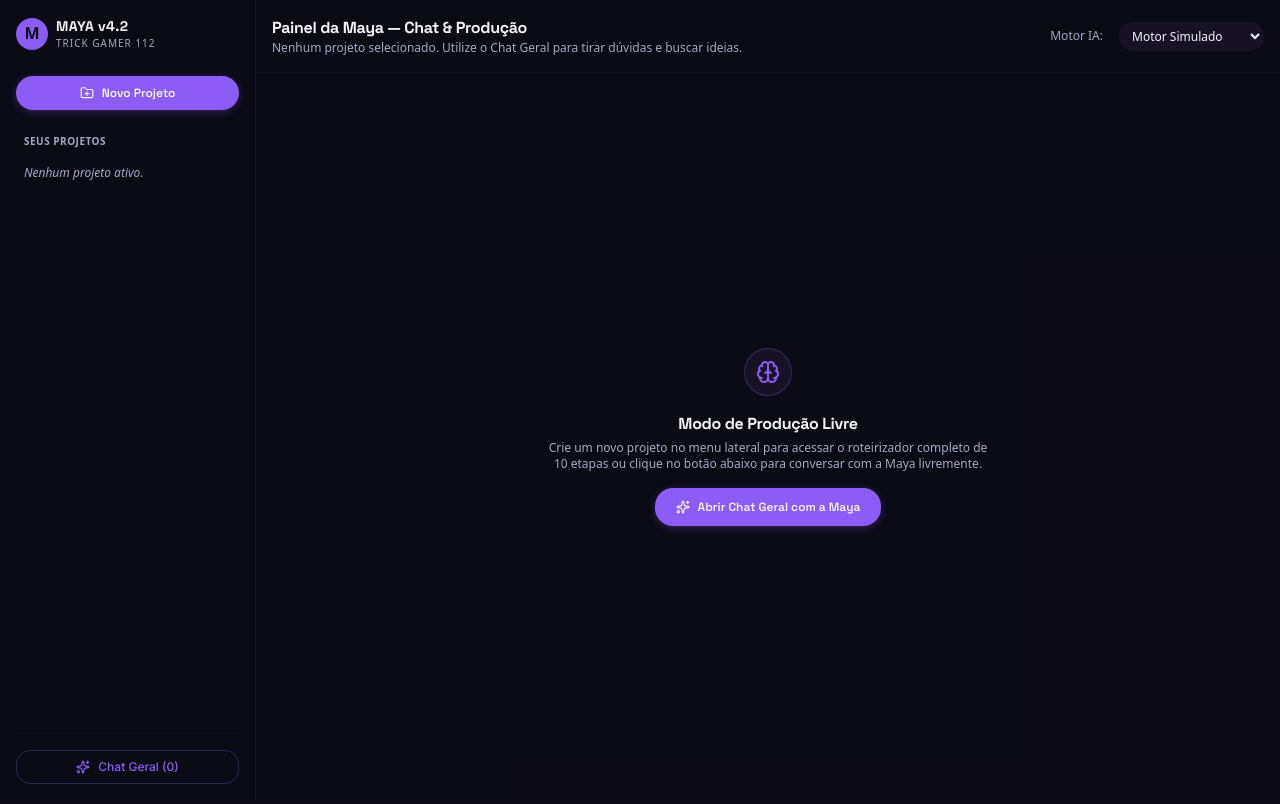
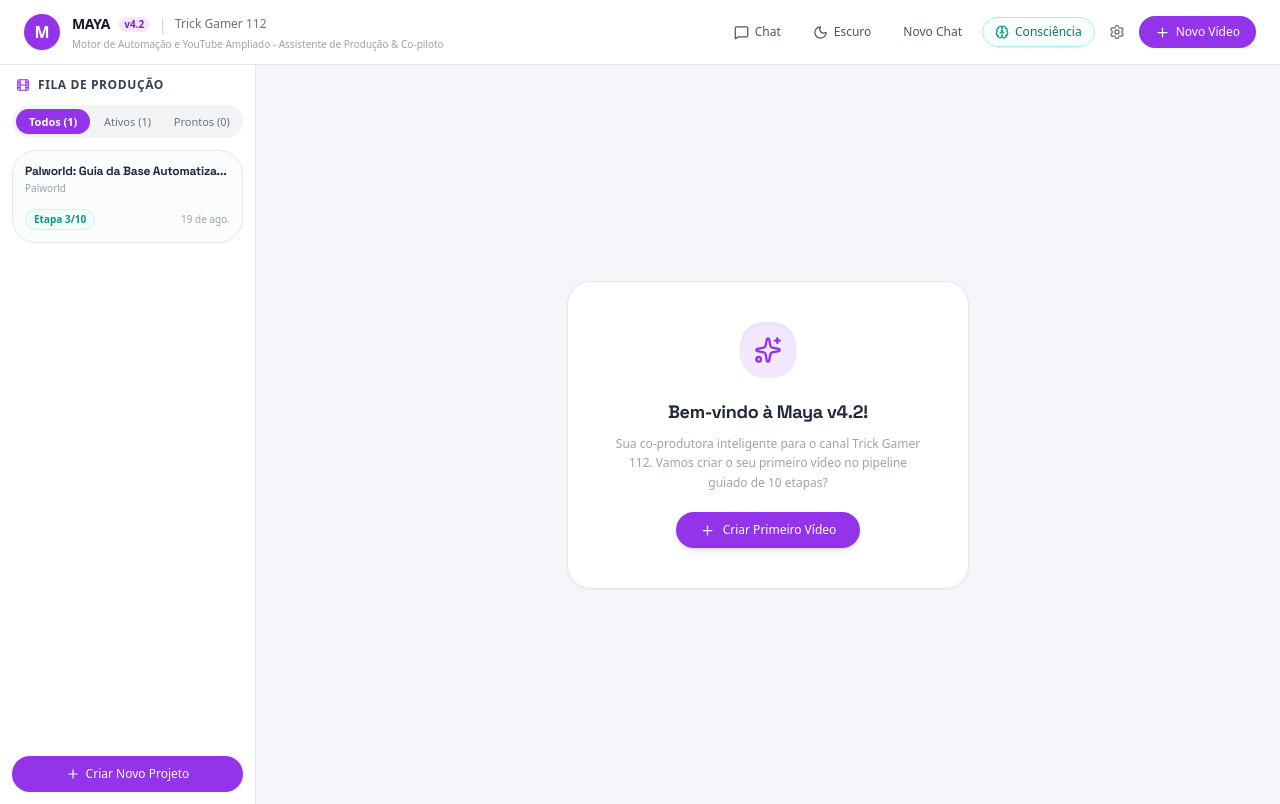
Before and after one commit to PatrickCaramico/Maya_IA, a React (Vite) app: page / in a window 1280 px wide. Built offline with nearby package versions, Linux system fonts and the light colour scheme.

Commit message:
fix: resolve ts6133 no App.tsx mantendo layout claro

```diff
--- a/src/App.tsx
+++ b/src/App.tsx
@@ -3,7 +3,17 @@ import type { Project, EtapaNumero, ConversationAttachment } from './types/proje
 import type { ConscienceData } from './types/conscience';
 import { DEFAULT_AI_SETTINGS, generateMayaChatReply, generateMayaStageContent, type AISettings } from './engine/aiService';
 import { ProductionChatModal } from './components/chat/ProductionChatModal';
-import { Sparkles, FolderPlus, Brain, Play } from 'lucide-react';
+import {
+  Sparkles,
+  Plus,
+  MessageSquare,
+  Moon,
+  Sun,
+  Settings,
+  Brain,
+  Film,
+  Play
+} from 'lucide-react';
 
 const initialConscience: ConscienceData = {
   canal: {
@@ -18,14 +28,50 @@ const initialConscience: ConscienceData = {
 } as any;
 
 export const App: React.FC = () => {
-  const [projects, setProjects] = useState<Project[]>([]);
+  const [projects, setProjects] = useState<Project[]>([
+    {
+      id: 'proj_palworld_01',
+      nome: 'Palworld: Guia da Base Automatiza...',
+      jogo: 'Palworld',
+      etapaAtual: 3,
+      dataCriacao: '19 de ago.',
+      briefingInicial: {
+        ideiaCentral: 'Guia de Base Automatizada em Palworld',
+        objetivoVideo: 'Alta retenção e engajamento'
+      },
+      etapas: {
+        1: { id: 1, nome: 'Briefing', status: 'aprovado', output: 'Briefing concluído', conversation: [] },
+        2: { id: 2, nome: 'Ângulo & Premissa', status: 'aprovado', output: 'Ângulo definido', conversation: [] },
+        3: { id: 3, nome: 'Títulos (CTR)', status: 'em_andamento', output: '', conversation: [] },
+        4: { id: 4, nome: 'Thumbnails', status: 'bloqueado', output: '', conversation: [] },
+        5: { id: 5, nome: 'Roteiro & Retenção', status: 'bloqueado', output: '', conversation: [] },
+        6: { id: 6, nome: 'Gravação & OBS', status: 'bloqueado', output: '', conversation: [] },
+        7: { id: 7, nome: 'Edição & Cortes', status: 'bloqueado', output: '', conversation: [] },
+        8: { id: 8, nome: 'SEO & Descrição', status: 'bloqueado', output: '', conversation: [] },
+        9: { id: 9, nome: 'Checklist de Lançamento', status: 'bloqueado', output: '', conversation: [] },
+        10: { id: 10, nome: 'Análise Pós-Vídeo', status: 'bloqueado', output: '', conversation: [] }
+      }
+    } as any
+  ]);
+
   const [activeProjectId, setActiveProjectId] = useState<string | null>(null);
   const [selectedStage, setSelectedStage] = useState<EtapaNumero>(1);
   const [aiSettings, setAiSettings] = useState<AISettings>(DEFAULT_AI_SETTINGS);
   const [conscience] = useState<ConscienceData>(initialConscience);
 
-  // Armazena mensagens do Chat Geral quando não há projeto selecionado
-  const [generalChatMessages, setGeneralChatMessages] = useState<
+  // Estados Visuais e Temas
+  const [isDarkMode, setIsDarkMode] = useState(false);
+  const [activeTab, setActiveTab] = useState<'todos' | 'ativos' | 'prontos'>('todos');
+
+  // Modais
+  const [isChatOpen, setIsChatOpen] = useState(false);
+  const [_isConscienceOpen, setIsConscienceOpen] = useState(false);
+  const [isSettingsOpen, setIsSettingsOpen] = useState(false);
+  const [isGenerating, setIsGenerating] = useState(false);
+  const [feedbackInput, setFeedbackInput] = useState('');
+
+  // Mensagens do Chat Geral
+  const [_generalChatMessages, setGeneralChatMessages] = useState<
     Array<{
       id: string;
       role: 'user' | 'maya';
@@ -35,17 +81,9 @@ export const App: React.FC = () => {
     }>
   >([]);
 
-  // Modais e Loadings
-  const [isChatOpen, setIsChatOpen] = useState(false);
-  const [isGenerating, setIsGenerating] = useState(false);
-  const [feedbackInput, setFeedbackInput] = useState('');
-
   const currentProject = projects.find((p) => p.id === activeProjectId) || null;
 
-  /**
-   * Criação de novo projeto ajustado aos seus tipos exatos
-   */
-  const handleCreateProject = () => {
+  const handleCreateNewVideo = () => {
     const nome = prompt('Nome do novo vídeo/projeto:');
     if (!nome) return;
     const jogo = prompt('Nome do jogo (ex: Minecraft, Palworld):') || 'Geral';
@@ -55,7 +93,6 @@ export const App: React.FC = () => {
       nome,
       jogo,
       etapaAtual: 1,
-      dataCriacao: new Date().toISOString(),
       briefingInicial: {
         ideiaCentral: nome,
         objetivoVideo: 'Gerar engajamento e alta retenção'
@@ -78,16 +115,12 @@ export const App: React.FC = () => {
     setActiveProjectId(newProject.id);
   };
 
-  /**
-   * Processa o envio no Chat
-   */
   const handleSendChatMessage = async (
     text: string,
     attachments: ConversationAttachment[]
   ): Promise<string> => {
     setIsGenerating(true);
 
-   // Fallback seguro de projeto quando nenhum estiver ativo
     const generalProjectFallback: Project = {
       id: 'chat_geral',
       nome: 'Conversa Geral com a Maya',
@@ -155,9 +188,6 @@ export const App: React.FC = () => {
     }
   };
 
-  /**
-   * Gera conteúdo da etapa usando o campo 'output'
-   */
   const handleGenerateStageContent = async () => {
     if (!currentProject) return;
     setIsGenerating(true);
@@ -195,9 +225,6 @@ export const App: React.FC = () => {
     }
   };
 
-  /**
-   * Limpa a conversa
-   */
   const handleResetConversation = () => {
     if (currentProject) {
       setProjects((prev) =>
@@ -223,80 +250,85 @@ export const App: React.FC = () => {
   const currentStageData = currentProject?.etapas[selectedStage];
 
   return (
-    <div className="flex h-screen bg-void text-frost overflow-hidden font-sans">
-      {/* Sidebar Lateral */}
-      <aside className="w-64 border-r border-nebula bg-void/90 flex flex-col justify-between p-4">
-        <div className="space-y-6">
-          <div className="flex items-center gap-2">
-            <div className="w-8 h-8 rounded-xl bg-pulse flex items-center justify-center font-bold text-void">M</div>
-            <div>
-              <h1 className="font-bold text-sm tracking-wide">MAYA v4.2</h1>
-              <p className="text-[10px] text-secondary uppercase tracking-widest">Trick Gamer 112</p>
+    <div className={`min-h-screen font-sans ${isDarkMode ? 'bg-[#0f0f15] text-white' : 'bg-[#f4f6fb] text-gray-800'}`}>
+
+      {/* NAVEGAÇÃO SUPERIOR */}
+      <header className={`border-b px-6 py-3 flex items-center justify-between transition-colors ${
+        isDarkMode ? 'bg-[#161622] border-gray-800' : 'bg-white border-gray-200'
+      }`}>
+        <div className="flex items-center gap-3">
+          <div className="w-9 h-9 rounded-full bg-purple-600 text-white flex items-center justify-center font-bold text-base shadow-sm">
+            M
+          </div>
+          <div>
+            <div className="flex items-center gap-2">
+              <span className="font-bold text-sm tracking-tight text-gray-900 dark:text-white">MAYA</span>
+              <span className="text-[10px] bg-purple-100 text-purple-700 px-1.5 py-0.2 rounded font-semibold">v4.2</span>
+              <span className="text-gray-300 dark:text-gray-600">|</span>
+              <span className="text-xs text-gray-500 font-medium">Trick Gamer 112</span>
             </div>
-          </div>
-
-          <button
-            onClick={handleCreateProject}
-            className="w-full btn-primary text-xs py-2 px-3 flex items-center justify-center gap-2"
-          >
-            <FolderPlus size={14} />
-            <span>Novo Projeto</span>
-          </button>
-
-          <div className="space-y-1">
-            <p className="text-[10px] uppercase tracking-wider text-secondary px-2 font-semibold">Seus Projetos</p>
-            <div className="max-h-60 overflow-y-auto space-y-1">
-              {projects.length === 0 ? (
-                <p className="text-xs text-secondary px-2 py-3 italic">Nenhum projeto ativo.</p>
-              ) : (
-                projects.map((p) => (
-                  <button
-                    key={p.id}
-                    onClick={() => setActiveProjectId(p.id)}
-                    className={`w-full text-left px-3 py-2 rounded-xl text-xs flex items-center justify-between transition-colors ${
-                      p.id === activeProjectId ? 'bg-nebula border border-pulse/40 text-frost' : 'text-secondary hover:bg-nebula/50'
-                    }`}
-                  >
-                    <span className="truncate">{p.nome}</span>
-                    <span className="text-[10px] bg-void px-1.5 py-0.5 rounded text-secondary">E{p.etapaAtual}</span>
-                  </button>
-                ))
-              )}
-            </div>
+            <p className="text-[10px] text-gray-400">Motor de Automação e YouTube Ampliado - Assistente de Produção & Co-piloto</p>
           </div>
         </div>
 
-        <div className="space-y-2 border-t border-nebula pt-4">
+        <div className="flex items-center gap-2">
           <button
             onClick={() => setIsChatOpen(true)}
-            className="w-full btn-ghost text-xs py-2 px-3 flex items-center justify-center gap-2 border border-pulse/30 text-pulse hover:bg-pulse/10"
+            className="flex items-center gap-1.5 text-xs font-medium px-3 py-1.5 rounded-lg hover:bg-gray-100 dark:hover:bg-gray-800 text-gray-600 dark:text-gray-300"
           >
-            <Sparkles size={14} />
-            <span>{currentProject ? 'Chat do Projeto' : `Chat Geral (${generalChatMessages.length})`}</span>
+            <MessageSquare size={15} />
+            <span>Chat</span>
+          </button>
+
+          <button
+            onClick={() => setIsDarkMode(!isDarkMode)}
+            className="flex items-center gap-1.5 text-xs font-medium px-3 py-1.5 rounded-lg hover:bg-gray-100 dark:hover:bg-gray-800 text-gray-600 dark:text-gray-300"
+          >
+            {isDarkMode ? <Sun size={15} /> : <Moon size={15} />}
+            <span>{isDarkMode ? 'Claro' : 'Escuro'}</span>
+          </button>
+
+          <button
+            onClick={() => { setActiveProjectId(null); setIsChatOpen(true); }}
+            className="text-xs font-medium px-3 py-1.5 rounded-lg hover:bg-gray-100 dark:hover:bg-gray-800 text-gray-600 dark:text-gray-300"
+          >
+            Novo Chat
+          </button>
+
+          <button
+            onClick={() => setIsConscienceOpen(true)}
+            className="flex items-center gap-1.5 text-xs font-medium px-3 py-1.5 rounded-full border border-teal-200 bg-teal-50/50 text-teal-700 hover:bg-teal-100/60 transition-colors"
+          >
+            <Brain size={14} className="text-teal-600" />
+            <span>Consciência</span>
+          </button>
+
+          <button
+            onClick={() => setIsSettingsOpen(!isSettingsOpen)}
+            className="p-1.5 rounded-lg hover:bg-gray-100 dark:hover:bg-gray-800 text-gray-500 dark:text-gray-400"
+          >
+            <Settings size={16} />
+          </button>
+
+          <button
+            onClick={handleCreateNewVideo}
+            className="flex items-center gap-1.5 text-xs font-medium bg-purple-600 text-white px-4 py-2 rounded-xl hover:bg-purple-700 shadow-sm transition-all"
+          >
+            <Plus size={15} />
+            <span>Novo Vídeo</span>
           </button>
         </div>
-      </aside>
+      </header>
 
-      {/* Área Principal */}
-      <main className="flex-1 flex flex-col overflow-hidden bg-void/50">
-        <header className="border-b border-nebula p-4 flex items-center justify-between bg-void/80">
-          <div>
-            <h2 className="text-base font-bold text-frost">
-              {currentProject ? currentProject.nome : 'Painel da Maya — Chat & Produção'}
-            </h2>
-            <p className="text-xs text-secondary">
-              {currentProject
-                ? `Jogo: ${currentProject.jogo} | Etapa Selecionada: #${selectedStage}`
-                : 'Nenhum projeto selecionado. Utilize o Chat Geral para tirar dúvidas e buscar ideias.'}
-            </p>
-          </div>
-
-          <div className="flex items-center gap-2">
-            <span className="text-xs text-secondary mr-2">Motor IA:</span>
+      {/* Painel de Configuração Rápida de Motor de IA */}
+      {isSettingsOpen && (
+        <div className="bg-purple-900 text-white p-3 text-xs flex items-center justify-between px-8 border-b border-purple-800">
+          <div className="flex items-center gap-3">
+            <span>Selecione o Provedor de IA:</span>
             <select
               value={aiSettings.provider}
               onChange={(e) => setAiSettings((prev) => ({ ...prev, provider: e.target.value as any }))}
-              className="bg-nebula text-frost border border-nebula text-xs rounded-lg px-2 py-1 outline-none"
+              className="bg-purple-950 text-white px-2 py-1 rounded border border-purple-700 outline-none"
             >
               <option value="simulated">Motor Simulado</option>
               <option value="gemini">Google Gemini API</option>
@@ -304,86 +336,149 @@ export const App: React.FC = () => {
               <option value="anthropic">Anthropic Claude</option>
             </select>
           </div>
-        </header>
+          <button onClick={() => setIsSettingsOpen(false)} className="text-purple-300 hover:text-white">Fechar</button>
+        </div>
+      )}
 
-        {/* Barra das 10 Etapas */}
-        {currentProject && (
-          <div className="border-b border-nebula bg-nebula-elevated p-2 flex items-center gap-1 overflow-x-auto">
-            {([1, 2, 3, 4, 5, 6, 7, 8, 9, 10] as EtapaNumero[]).map((num) => {
-              const etapa = currentProject.etapas[num];
-              const isSelected = selectedStage === num;
-              return (
-                <button
-                  key={num}
-                  onClick={() => setSelectedStage(num)}
-                  className={`px-3 py-1.5 rounded-lg text-xs font-medium whitespace-nowrap transition-all flex items-center gap-1.5 ${
-                    isSelected
-                      ? 'bg-pulse text-void font-bold shadow-lg shadow-pulse/20'
-                      : etapa?.status === 'aprovado'
-                      ? 'bg-nebula text-signal border border-signal/30'
-                      : 'bg-void/40 text-secondary hover:text-frost'
+      {/* ÁREA CORPO PRINCIPAL */}
+      <div className="flex h-[calc(100vh-61px)]">
+
+        {/* SIDEBAR DA ESQUERDA */}
+        <aside className={`w-64 border-r flex flex-col justify-between p-3 transition-colors ${
+          isDarkMode ? 'bg-[#12121c] border-gray-800' : 'bg-white border-gray-200'
+        }`}>
+          <div>
+            <div className="flex items-center gap-2 text-xs font-bold text-gray-700 dark:text-gray-300 uppercase tracking-wider mb-3 px-1">
+              <Film size={14} className="text-purple-600" />
+              <span>Fila de Produção</span>
+            </div>
+
+            <div className="flex bg-gray-100 dark:bg-gray-800 p-1 rounded-xl mb-3 text-[11px] font-medium">
+              <button
+                onClick={() => setActiveTab('todos')}
+                className={`flex-1 py-1 rounded-lg transition-all ${activeTab === 'todos' ? 'bg-purple-600 text-white font-semibold shadow-sm' : 'text-gray-500'}`}
+              >
+                Todos ({projects.length})
+              </button>
+              <button
+                onClick={() => setActiveTab('ativos')}
+                className={`flex-1 py-1 rounded-lg transition-all ${activeTab === 'ativos' ? 'bg-purple-600 text-white font-semibold shadow-sm' : 'text-gray-500'}`}
+              >
+                Ativos ({projects.length})
+              </button>
+              <button
+                onClick={() => setActiveTab('prontos')}
+                className={`flex-1 py-1 rounded-lg transition-all ${activeTab === 'prontos' ? 'bg-purple-600 text-white font-semibold shadow-sm' : 'text-gray-500'}`}
+              >
+                Prontos (0)
+              </button>
+            </div>
+
+            <div className="space-y-2">
+              {projects.map((p) => (
+                <div
+                  key={p.id}
+                  onClick={() => setActiveProjectId(p.id)}
+                  className={`p-3 rounded-2xl border text-left cursor-pointer transition-all ${
+                    p.id === activeProjectId
+                      ? 'border-purple-500 bg-purple-50/50 dark:bg-purple-950/20 shadow-sm'
+                      : 'border-gray-200 dark:border-gray-800 hover:border-gray-300 bg-gray-50/60 dark:bg-gray-800/40'
                   }`}
                 >
-                  <span>#{num}</span>
-                  <span>{etapa?.nome}</span>
-                </button>
-              );
-            })}
+                  <h4 className="text-xs font-bold text-gray-800 dark:text-white truncate">{p.nome}</h4>
+                  <p className="text-[10px] text-gray-400 mt-0.5">{p.jogo}</p>
+
+                  <div className="flex items-center justify-between mt-3 text-[10px]">
+                    <span className="text-teal-600 font-semibold bg-teal-50 dark:bg-teal-950/40 px-2 py-0.5 rounded-full border border-teal-200/50">
+                      Etapa {p.etapaAtual}/10
+                    </span>
+                    <span className="text-gray-400">{(p as any).dataCriacao || '19 de ago.'}</span>
+                  </div>
+                </div>
+              ))}
+            </div>
           </div>
-        )}
 
-        {/* Visualizador de Saída */}
-        <div className="flex-1 p-6 overflow-y-auto space-y-4">
+          <button
+            onClick={handleCreateNewVideo}
+            className="w-full bg-purple-600 hover:bg-purple-700 text-white text-xs font-medium py-2.5 rounded-xl flex items-center justify-center gap-1.5 transition-colors shadow-sm"
+          >
+            <Plus size={14} />
+            <span>Criar Novo Projeto</span>
+          </button>
+        </aside>
+
+        {/* ÁREA CENTRAL */}
+        <main className="flex-1 flex flex-col overflow-y-auto p-6">
           {currentProject ? (
-            <div className="space-y-4 max-w-4xl mx-auto">
-              <div className="flex items-center justify-between bg-nebula/40 p-4 rounded-2xl border border-nebula">
+            <div className="max-w-4xl mx-auto w-full space-y-4">
+              <div className="flex items-center justify-between bg-white dark:bg-gray-800 p-4 rounded-2xl border border-gray-200 dark:border-gray-700 shadow-sm">
                 <div>
-                  <h3 className="text-sm font-bold text-frost">Etapa #{selectedStage}: {currentStageData?.nome}</h3>
-                  <p className="text-xs text-secondary">Gere ou refine a saída estruturada da Maya para este bloco.</p>
+                  <h3 className="text-sm font-bold text-gray-800 dark:text-white">
+                    {currentProject.nome} — Etapa #{selectedStage}
+                  </h3>
+                  <p className="text-xs text-gray-400 mt-0.5">Gerencie e edite as saídas da Maya para este vídeo.</p>
                 </div>
                 <button
                   onClick={handleGenerateStageContent}
                   disabled={isGenerating}
-                  className="btn-primary text-xs py-2 px-4 flex items-center gap-2"
+                  className="bg-purple-600 text-white text-xs font-medium px-4 py-2 rounded-xl flex items-center gap-1.5 hover:bg-purple-700"
                 >
                   <Play size={13} />
                   <span>{isGenerating ? 'Gerando...' : 'Gerar Conteúdo'}</span>
                 </button>
               </div>
 
-              {((currentStageData as any)?.output || (currentStageData as any)?.outputText || (currentStageData as any)?.conteudo || (currentStageData as any)?.content) ? (
-                <div className="rounded-2xl border border-nebula bg-void p-5 text-xs text-frost whitespace-pre-wrap leading-relaxed font-mono">
-                  {(currentStageData as any)?.output || (currentStageData as any)?.outputText || (currentStageData as any)?.conteudo || (currentStageData as any)?.content}
-                </div>
-              ) : (
-                <div className="border border-dashed border-nebula rounded-2xl p-12 text-center text-xs text-secondary">
-                  Clique em "Gerar Conteúdo" para rodar a IA nesta etapa ou abra o chat para conversar sobre essa fase.
-                </div>
-              )}
+              <div className="flex items-center gap-1.5 overflow-x-auto pb-2">
+                {([1, 2, 3, 4, 5, 6, 7, 8, 9, 10] as EtapaNumero[]).map((num) => (
+                  <button
+                    key={num}
+                    onClick={() => setSelectedStage(num)}
+                    className={`px-3 py-1.5 rounded-xl text-xs font-medium transition-all ${
+                      selectedStage === num
+                        ? 'bg-purple-600 text-white shadow-sm'
+                        : 'bg-white dark:bg-gray-800 border text-gray-600 dark:text-gray-300 hover:bg-gray-50'
+                    }`}
+                  >
+                    #{num}
+                  </button>
+                ))}
+              </div>
+
+              <div className="bg-white dark:bg-gray-800 rounded-2xl border p-5 text-xs text-gray-700 dark:text-gray-200 font-mono whitespace-pre-wrap leading-relaxed shadow-sm">
+                {((currentStageData as any)?.output || (currentStageData as any)?.outputText)
+                  ? ((currentStageData as any)?.output || (currentStageData as any)?.outputText)
+                  : 'Clique em "Gerar Conteúdo" para orquestrar esta etapa.'}
+              </div>
             </div>
           ) : (
-            <div className="h-full flex flex-col items-center justify-center text-center max-w-md mx-auto space-y-4">
-              <div className="w-12 h-12 rounded-2xl bg-nebula flex items-center justify-center text-pulse border border-pulse/30">
-                <Brain size={24} />
+            <div className="h-full flex items-center justify-center">
+              <div className="bg-white dark:bg-gray-800 border border-gray-200 dark:border-gray-700 rounded-3xl p-10 max-w-md text-center shadow-sm space-y-5">
+                <div className="w-14 h-14 bg-purple-100 dark:bg-purple-950/50 text-purple-600 rounded-2xl flex items-center justify-center mx-auto shadow-inner">
+                  <Sparkles size={28} />
+                </div>
+
+                <div className="space-y-2">
+                  <h3 className="text-lg font-bold text-gray-800 dark:text-white">Bem-vindo à Maya v4.2!</h3>
+                  <p className="text-xs text-gray-400 leading-relaxed max-w-xs mx-auto">
+                    Sua co-produtora inteligente para o canal Trick Gamer 112. Vamos criar o seu primeiro vídeo no pipeline guiado de 10 etapas?
+                  </p>
+                </div>
+
+                <button
+                  onClick={handleCreateNewVideo}
+                  className="bg-purple-600 hover:bg-purple-700 text-white text-xs font-medium px-6 py-2.5 rounded-xl flex items-center gap-2 mx-auto shadow-md transition-all"
+                >
+                  <Plus size={15} />
+                  <span>Criar Primeiro Vídeo</span>
+                </button>
               </div>
-              <div>
-                <h3 className="text-base font-bold text-frost">Modo de Produção Livre</h3>
-                <p className="text-xs text-secondary mt-1">
-                  Crie um novo projeto no menu lateral para acessar o roteirizador completo de 10 etapas ou clique no botão abaixo para conversar com a Maya livremente.
-                </p>
-              </div>
-              <button
-                onClick={() => setIsChatOpen(true)}
-                className="btn-primary text-xs py-2.5 px-5 flex items-center gap-2"
-              >
-                <Sparkles size={14} />
-                <span>Abrir Chat Geral com a Maya</span>
-              </button>
             </div>
           )}
-        </div>
-      </main>
+        </main>
+      </div>
 
+      {/* MODAL DE CHAT */}
       <ProductionChatModal
         isOpen={isChatOpen}
         onClose={() => setIsChatOpen(false)}
```
